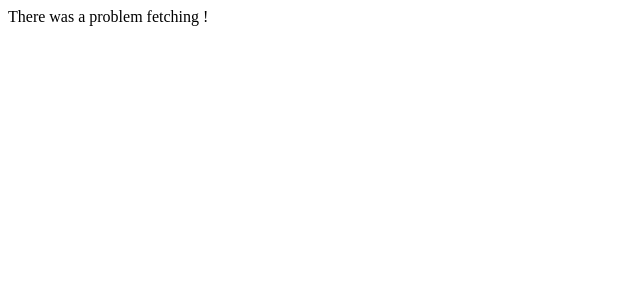
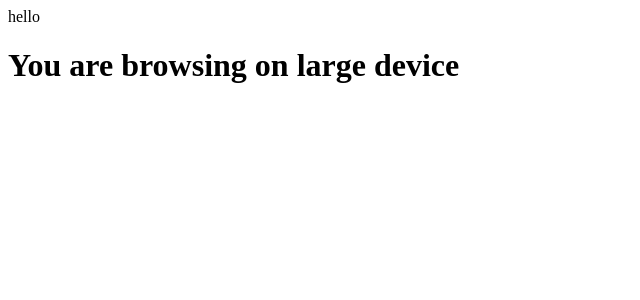
Before and after one commit to atikhasan007/react-practice, a React app: page / in a window 1280 px wide. Shown: the top 300 px of the page, without its empty margins (0-640 px from the left). Built offline with nearby package versions, Linux system fonts and the light colour scheme; no server answers; the HTML template or start-up script is replaced by a standard one.

Commit message:
simple component with screen resize and show small device or large device

```diff
--- a/src/App.jsx
+++ b/src/App.jsx
@@ -1,12 +1,12 @@
 
 import React from 'react'
-import GetPost2 from './contexts/GetPost2'
+import LayoutComponentOne from './customHooks/LayoutComponentOne'
 
 export default function App() {
   return (
     <div className='App'>
-      <GetPost2/>
-
+        hello
+        <LayoutComponentOne/>
     </div>
   )
 }
--- /dev/null
+++ b/src/customHooks/LayoutComponentOne.jsx
@@ -0,0 +1,28 @@
+import React, { useEffect, useState } from 'react';
+
+export default function LayoutComponentOne() {
+
+    const [onSmallScreen, setOnSmallScreen] = useState(false);
+
+    const checkScreenSize = () =>{
+        setOnSmallScreen(window.innerWidth < 768);
+    }
+
+
+    useEffect(()=>{
+        checkScreenSize();//first time checkScreenSize call kore dite hobe
+        window.addEventListener("resize", checkScreenSize);
+
+     // cleanup code
+        return  () => window.removeEventListener('resize',checkScreenSize);
+
+    },[]);
+
+
+
+  return (
+    <div>
+      <h1>You are browsing on {onSmallScreen?'small' : 'large'} device</h1>
+    </div>
+  )
+}
```
